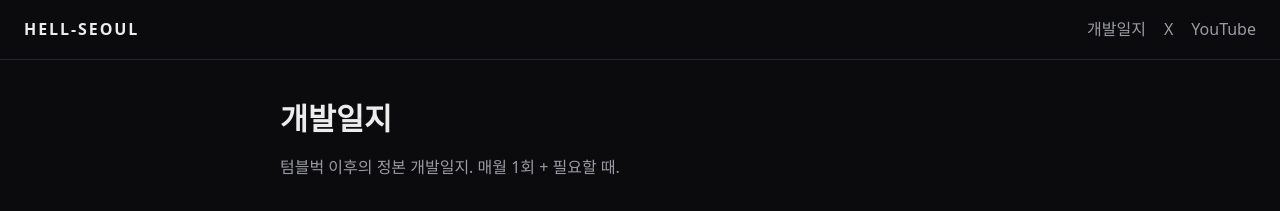
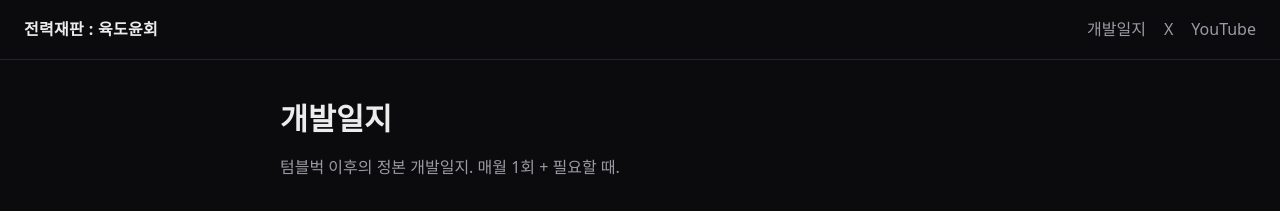
Before and after one commit to RimlightStudio/rimlightstudio.github.io, a Jekyll site: the page built from blog/index.html, in a window 1280 px wide. Shown: the top 211 px of the page. Built offline with Jekyll 4.4.1, drawn with Linux system fonts in a browser that asks for light colours.

Commit message:
brand: 사이트 제목·상단 로고를 '전력재판 : 육도윤회'로 (Hell-Seoul 표기 제거)

```diff
--- a/_config.yml
+++ b/_config.yml
@@ -1,6 +1,6 @@
-# Hell-Seoul 공식 사이트 (GitHub Pages · Jekyll 내장 빌드 — 로컬 설치 불필요)
-title: Hell-Seoul
-description: 지옥이 된 서울, 도깨비총과 재판 — Rimlight Studio 개발 블로그
+# 전력재판 : 육도윤회 공식 사이트 (GitHub Pages · Jekyll 내장 빌드 — 로컬 설치 불필요)
+title: "전력재판 : 육도윤회"
+description: 인간이 멸망한 세계, 최후의 인간이 멸망의 죄인을 심판한다 — Rimlight Studio 개발일지
 lang: ko
 url: "https://rim-light.com"
 baseurl: ""
--- a/_layouts/default.html
+++ b/_layouts/default.html
@@ -15,7 +15,7 @@
 <body class="{{ page.body_class | default: 'page' }}">
 {% unless page.hide_nav %}
 <header class="nav">
-  <a class="brand" href="{{ site.baseurl }}/">HELL-SEOUL</a>
+  <a class="brand" href="{{ site.baseurl }}/">전력재판 : 육도윤회</a>
   <nav><a href="{{ site.baseurl }}/blog/">개발일지</a><a href="https://x.com/" target="_blank" rel="noopener">X</a><a href="https://www.youtube.com/" target="_blank" rel="noopener">YouTube</a></nav>
 </header>
 {% endunless %}
--- a/assets/css/site.css
+++ b/assets/css/site.css
@@ -2,7 +2,7 @@
 *{box-sizing:border-box}html,body{margin:0;background:var(--bg);color:var(--fg);font-family:"Pretendard","Apple SD Gothic Neo","Noto Sans KR",system-ui,sans-serif;line-height:1.7;-webkit-font-smoothing:antialiased}
 a{color:inherit;text-decoration:none}img,video{max-width:100%}
 .nav{display:flex;justify-content:space-between;align-items:center;padding:16px 24px;border-bottom:1px solid var(--line)}
-.brand{font-weight:800;letter-spacing:.12em}.nav nav a{margin-left:18px;color:var(--dim)}.nav nav a:hover{color:var(--fg)}
+.brand{font-weight:800;letter-spacing:.02em}.nav nav a{margin-left:18px;color:var(--dim)}.nav nav a:hover{color:var(--fg)}
 .wrap{max-width:var(--max);margin:0 auto;padding:40px 20px 80px}
 h1{font-size:1.9rem;line-height:1.25;margin:0 0 8px}.lead,.meta,.crumb{color:var(--dim)}.meta{margin:0 0 32px;font-size:.9rem}
 .posts{list-style:none;padding:0;margin:24px 0}.posts li a{display:flex;gap:16px;padding:14px 0;border-bottom:1px solid var(--line)}.posts .d{color:var(--dim);flex:0 0 140px;font-variant-numeric:tabular-nums}.posts li a:hover .t{color:var(--acc)}
```
Also changed, not shown: README.md.
